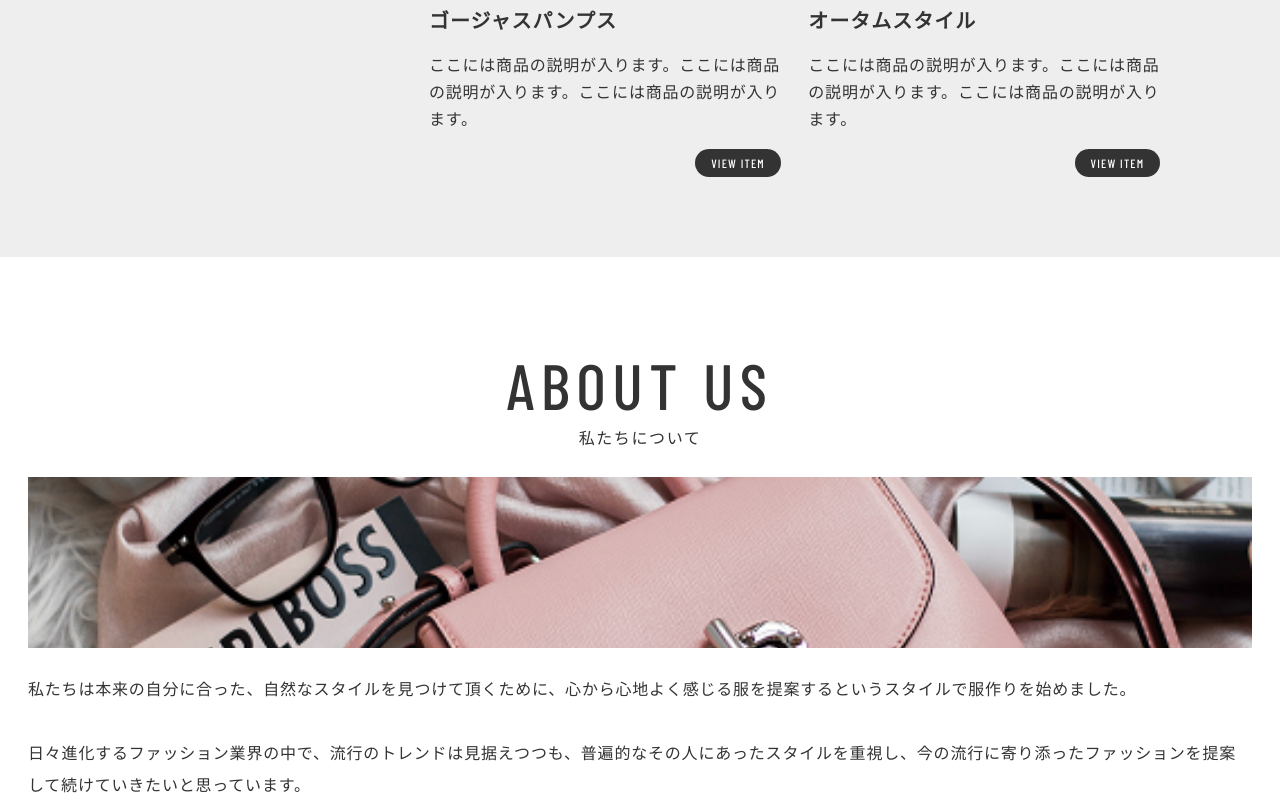
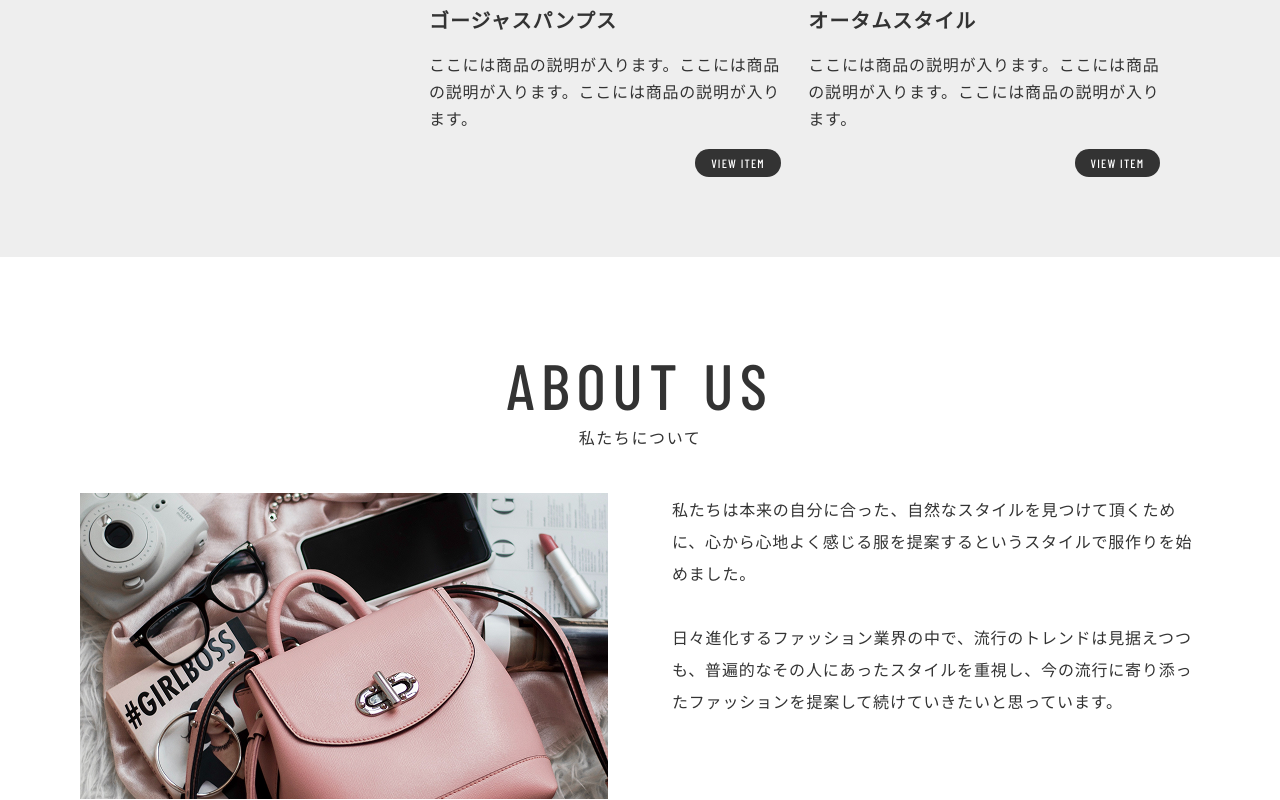
Before and after one commit to nyanmosu/ec-stand4u, a Next.js app: page / in a window 1280 px wide. Shown: the part 1121-1921 px from the top of the page. Built offline with nearby package versions, Linux system fonts and the light colour scheme; a web font is replaced by a local one.

Commit message:
アバウトセクションのTAB、PC領域を追加する

```diff
--- a/src/features/home/components/about-us-section.tsx
+++ b/src/features/home/components/about-us-section.tsx
@@ -4,7 +4,7 @@ import SectionHeading from "@/features/home/components/section-heading";
 export default function AboutUsSection() {
   return (
     <section aria-labelledby="about-us-heading">
-      <div className="flex flex-col items-center px-7 gap-8">
+      <div className="flex flex-col items-center px-7 gap-8 md:px-11 md:gap-10 xl:px-20 xl:gap-12">
         {/* 見出し */}
         <SectionHeading
           id="about-us-heading"
@@ -13,14 +13,14 @@ export default function AboutUsSection() {
         />
 
         {/* コンテンツ */}
-        <div className="flex flex-col items-center gap-6">
-          <div className="relative w-full h-[171px]">
+        <div className="flex flex-col items-center gap-6 md:flex-row md:items-start md:grid md:grid-cols-2 xl:gap-16">
+          <div className="relative w-full h-[171px] md:h-[185px] xl:h-[306px]">
             <Image
               src="/about-img.png"
               alt="About Us"
               fill
               className="object-cover"
-              sizes="304px"
+              sizes="(min-width: 1280px) 544px, (min-width: 768px) 328px, 304px"
             />
           </div>
           <div className="flex flex-col gap-8">
```
